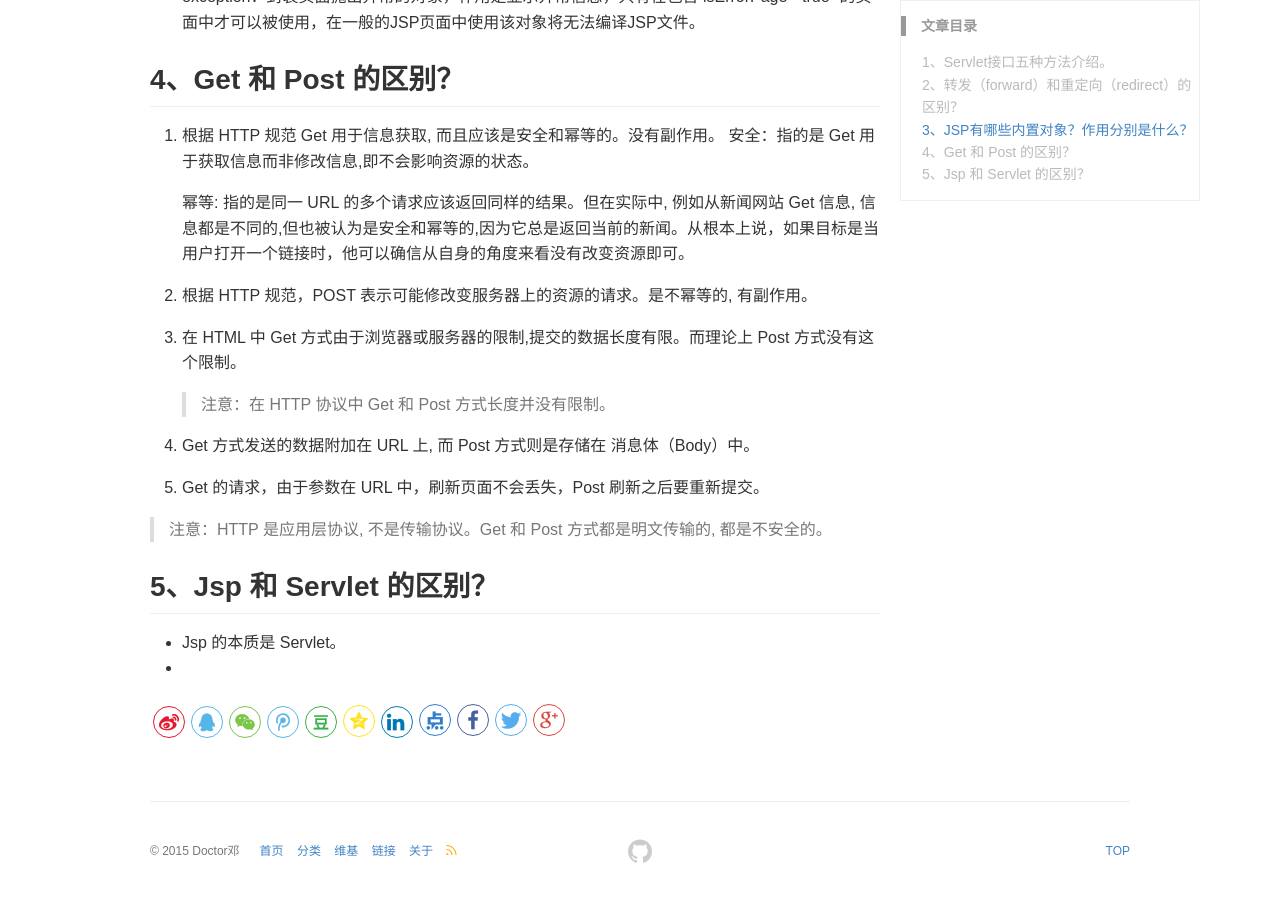
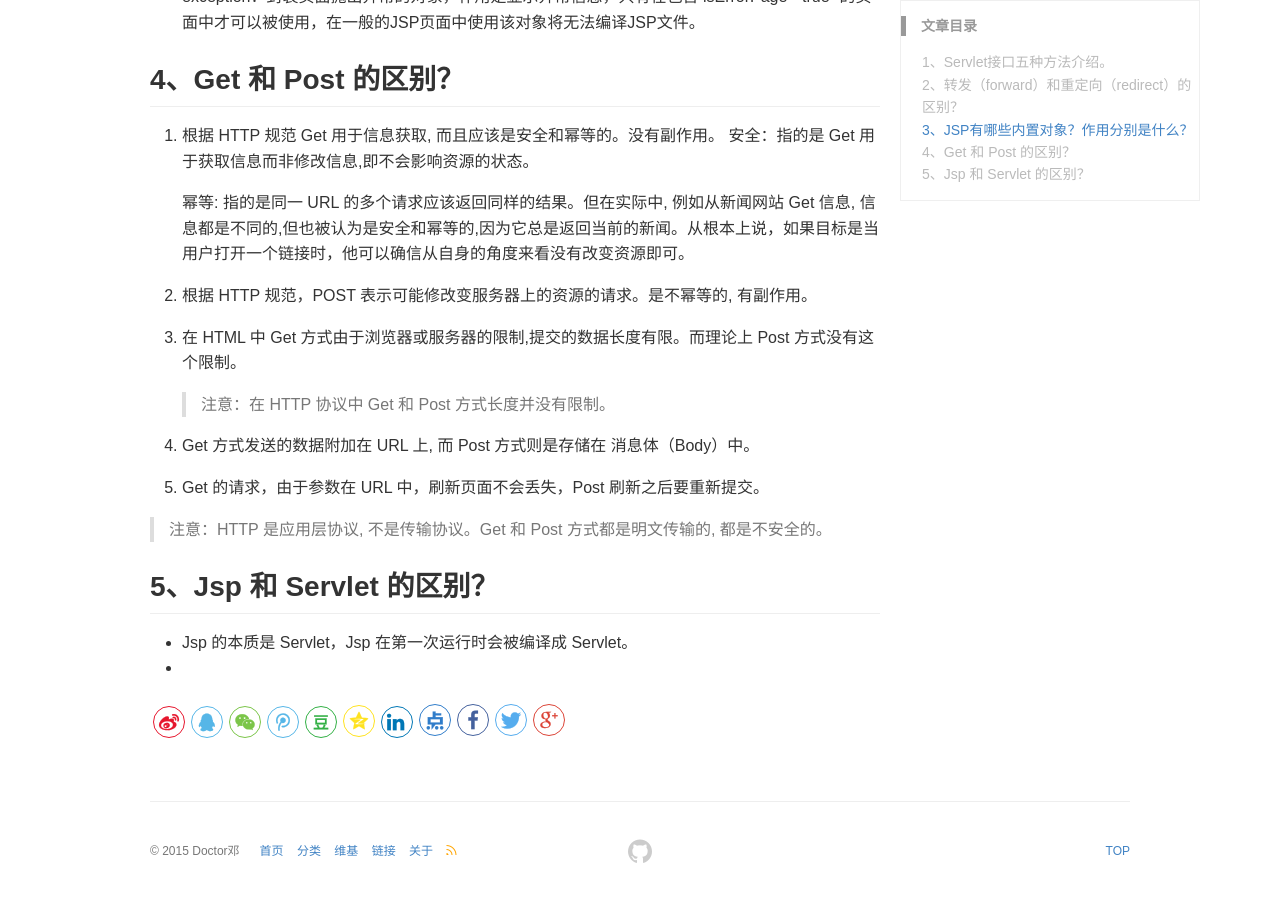
Before and after one commit to DoctorDeng/DoctorDeng.github.io, a Jekyll site: the page built from _posts/2016-09-12-java-面试.md, in a window 1280 px wide and 900 px high, scrolled down 1846 px. Built offline with Jekyll 4.4.1, drawn with Linux system fonts in a browser that asks for light colours.

Commit message:
modify file

```diff
--- a/_posts/2016-09-12-java-面试.md
+++ b/_posts/2016-09-12-java-面试.md
@@ -69,5 +69,5 @@ keywords: java, 面试
 
 ## 5、Jsp 和 Servlet 的区别？
 
-* Jsp 的本质是 Servlet。
+* Jsp 的本质是 Servlet，Jsp 在第一次运行时会被编译成 Servlet。
 *
```
